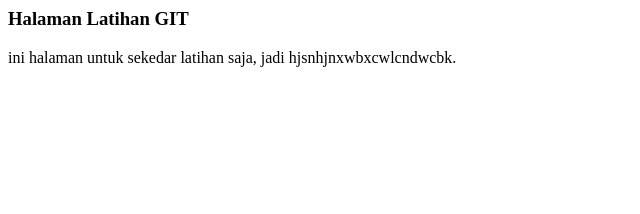
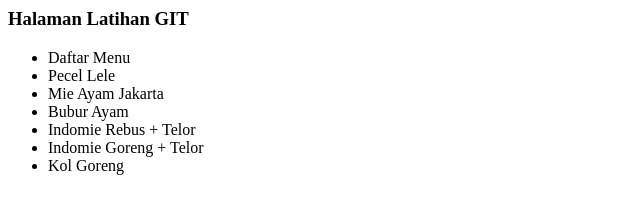
Before and after one commit to isnanuramalia/apaajaboleh, a plain HTML site: page index.html in a window 1280 px wide. Shown: the whole page, without its empty margins (0-640 px from the left). Drawn offline with Linux system fonts and the light colour scheme.

Commit message:
nambah list di index.html

```diff
--- a/index.html
+++ b/index.html
@@ -4,8 +4,16 @@
 </head>
 <body>
 	<h3>Halaman Latihan GIT</h3>
-	<p>
-		ini halaman untuk sekedar latihan saja, jadi hjsnhjnxwbxcwlcndwcbk.
-	</p>
+
+	<ul>
+		<li>Daftar Menu</li>
+		<li>Pecel Lele</li>
+		<li>Mie Ayam Jakarta</li>
+		<li>Bubur Ayam</li>
+		<li>Indomie Rebus + Telor</li>
+		<li>Indomie Goreng + Telor</li>
+		<li>Kol Goreng</li>
+	</ul>
+
 </body>
 </html>
```
